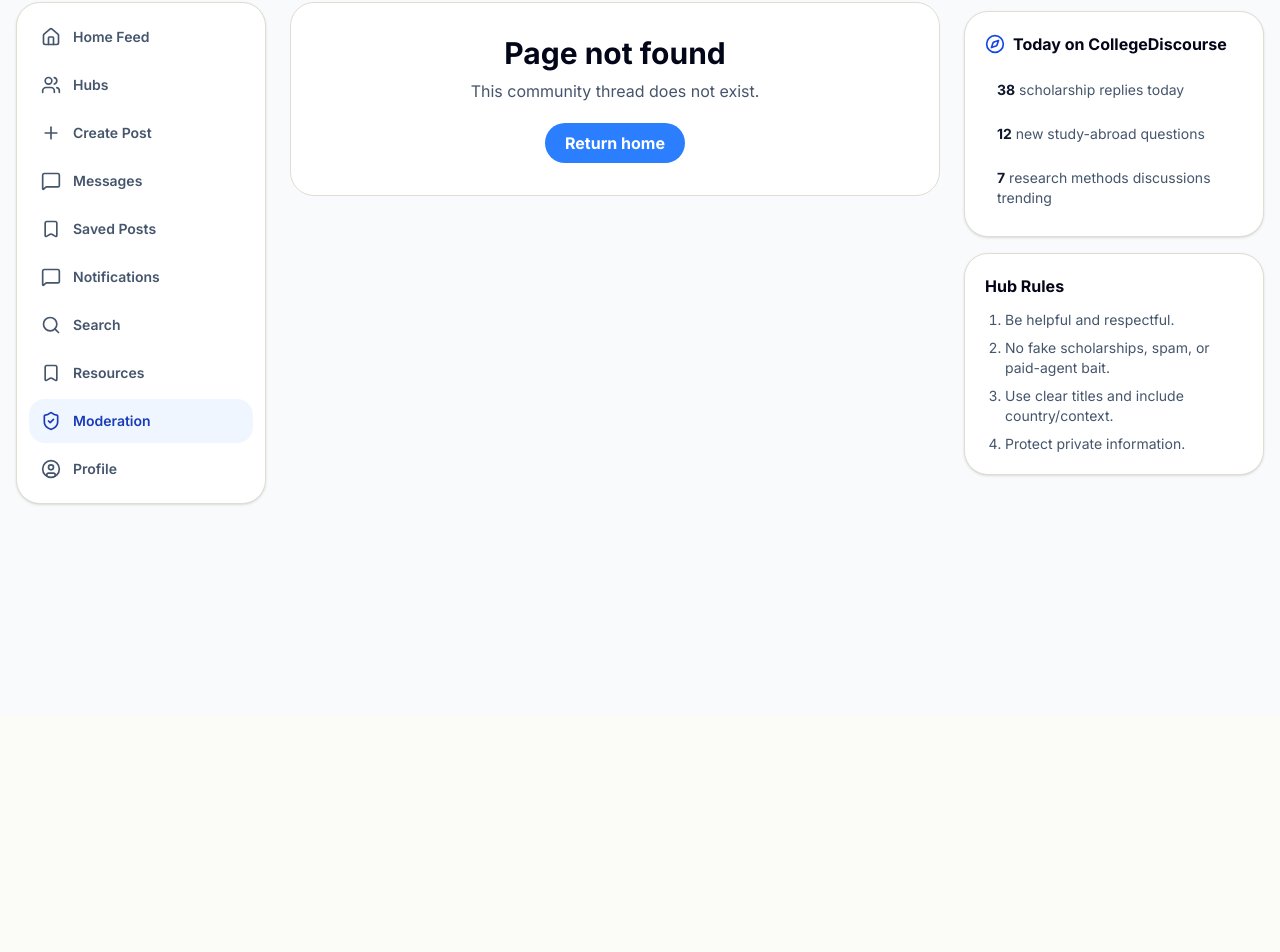
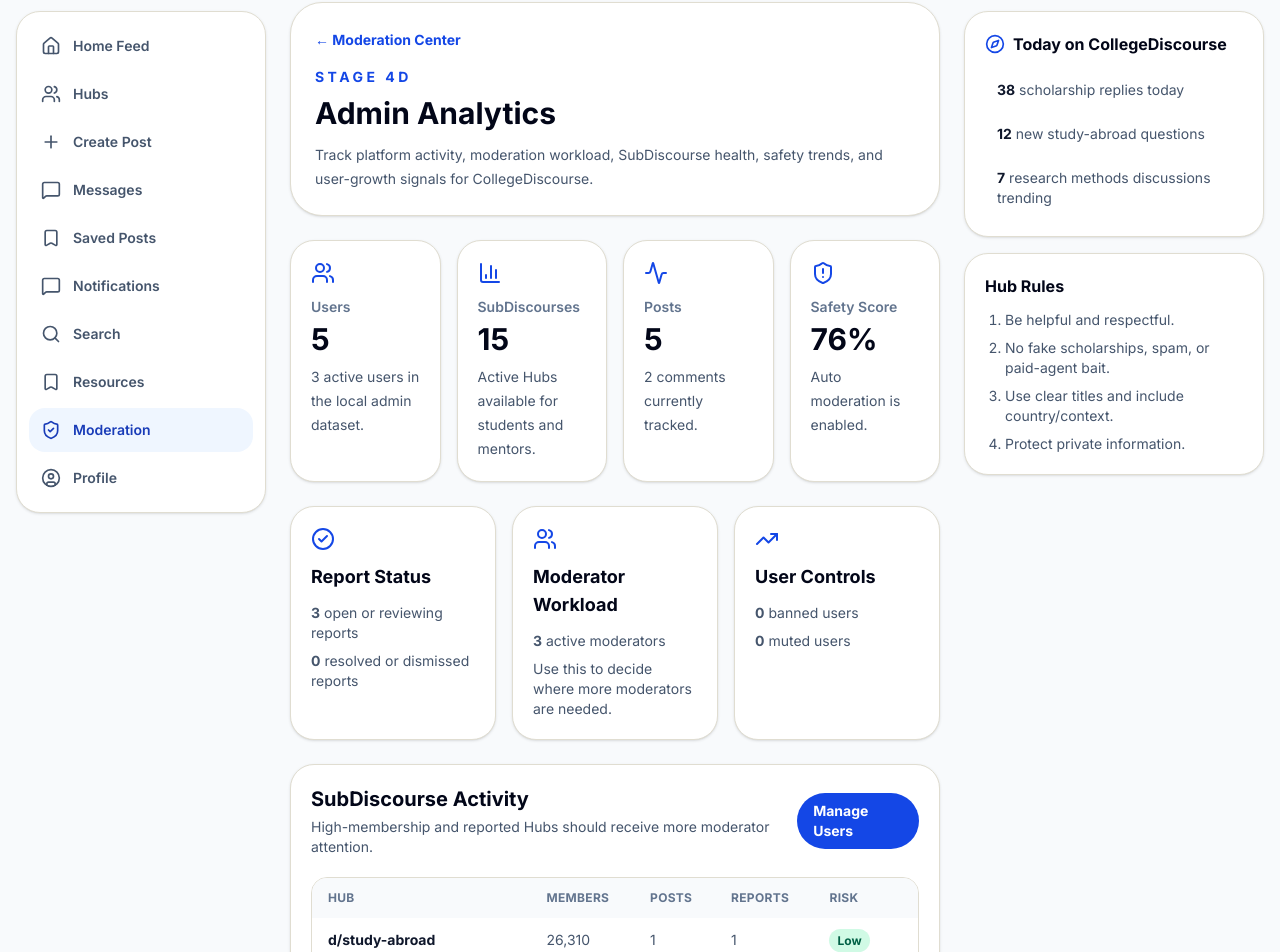
Before and after one commit to yomiannixs-jpg/Unibridge-community, a React (Vite) app in the folder artifacts/unibridge/: page /moderation/analytics in a window 1280 px wide. Shown: the part 85-1037 px from the top of the page. Before the commit the page ends 800 px from the top, so only its background shows below. Built offline with nearby package versions, Linux system fonts and the light colour scheme; no server answers.

Commit message:
Stage 4D admin analytics

```diff
--- a/artifacts/unibridge/src/App.tsx
+++ b/artifacts/unibridge/src/App.tsx
@@ -15,6 +15,7 @@ import ModerationReports from "@/pages/moderation-reports";
 import ModerationModerators from "@/pages/moderation-moderators";
 import ModerationSafety from "@/pages/moderation-safety";
 import ModerationAuto from "@/pages/moderation-auto";
+import ModerationAnalytics from "@/pages/moderation-analytics";
 import NotFound from "@/pages/not-found";
 import AuthPage from "@/pages/auth";
 import Profile from "@/pages/profile";
@@ -43,6 +44,7 @@ function App() {
           <Route path="/moderation/moderators" component={ModerationModerators} />
           <Route path="/moderation/safety" component={ModerationSafety} />
           <Route path="/moderation/auto" component={ModerationAuto} />
+          <Route path="/moderation/analytics" component={ModerationAnalytics} />
           <Route path="/auth" component={AuthPage} />
           <Route path="/login" component={AuthPage} />
           <Route path="/profile" component={Profile} />
--- /dev/null
+++ b/artifacts/unibridge/src/lib/admin-analytics.ts
@@ -0,0 +1,79 @@
+import { loadStore } from "@/lib/community-store";
+import { loadModerationStore } from "@/lib/moderation-store";
+import { loadModerationUsers } from "@/lib/moderation-users";
+import { loadAutoModerationSettings } from "@/lib/auto-moderation";
+
+export type HubAnalyticsRow = {
+  slug: string;
+  name: string;
+  members: number;
+  posts: number;
+  reports: number;
+  risk: "Low" | "Medium" | "High";
+};
+
+export type AdminAnalytics = {
+  totalUsers: number;
+  activeUsers: number;
+  totalHubs: number;
+  totalPosts: number;
+  totalComments: number;
+  openReports: number;
+  resolvedReports: number;
+  activeModerators: number;
+  bannedUsers: number;
+  mutedUsers: number;
+  safetyScore: number;
+  autoModerationEnabled: boolean;
+  hubRows: HubAnalyticsRow[];
+};
+
+export function loadAdminAnalytics(): AdminAnalytics {
+  const store = loadStore();
+  const moderation = loadModerationStore();
+  const users = loadModerationUsers();
+  const auto = loadAutoModerationSettings();
+
+  const communities = store.communities ?? [];
+  const posts = store.posts ?? [];
+  const comments = store.comments ?? [];
+  const reports = moderation.reports ?? [];
+  const moderators = moderation.moderators ?? [];
+
+  const openReports = reports.filter((r) => r.status === "open" || r.status === "reviewing").length;
+  const resolvedReports = reports.filter((r) => r.status === "resolved" || r.status === "dismissed").length;
+  const bannedUsers = users.filter((u) => u.status === "Banned").length;
+  const mutedUsers = users.filter((u) => u.status === "Muted").length;
+
+  const hubRows: HubAnalyticsRow[] = communities.map((hub) => {
+    const hubPosts = posts.filter((post) => post.communitySlug === hub.slug).length;
+    const hubReports = reports.filter((report) => report.hubSlug === hub.slug).length;
+    const risk = hubReports >= 5 ? "High" : hubReports >= 2 ? "Medium" : "Low";
+    return {
+      slug: hub.slug,
+      name: hub.name,
+      members: hub.members,
+      posts: hubPosts || 0,
+      reports: hubReports,
+      risk,
+    };
+  });
+
+  const safetyScore = Math.max(45, 100 - openReports * 8 - bannedUsers * 5 - mutedUsers * 3);
+
+  return {
+    totalUsers: Math.max(users.length, 5),
+    activeUsers: users.filter((u) => u.status === "Active").length || 4,
+    totalHubs: communities.length,
+    totalPosts: posts.length,
+    totalComments: comments.length,
+    openReports,
+    resolvedReports,
+    activeModerators: moderators.filter((m) => m.active).length,
+    bannedUsers,
+    mutedUsers,
+    safetyScore,
+    autoModerationEnabled: auto.enabled,
+    hubRows,
+  };
+}
--- /dev/null
+++ b/artifacts/unibridge/src/pages/moderation-analytics.tsx
@@ -0,0 +1,104 @@
+import { useMemo } from "react";
+import { Link } from "wouter";
+import { Activity, BarChart3, CheckCircle2, ShieldAlert, TrendingUp, Users } from "lucide-react";
+import { loadAdminAnalytics, type HubAnalyticsRow } from "@/lib/admin-analytics";
+
+function StatCard({ title, value, note, icon: Icon }: { title: string; value: string | number; note: string; icon: any }) {
+  return (
+    <div className="rounded-3xl border bg-white p-5 shadow-sm">
+      <Icon className="mb-3 h-6 w-6 text-blue-700" />
+      <p className="text-sm font-semibold text-slate-500">{title}</p>
+      <h2 className="mt-1 text-3xl font-black text-slate-950">{value}</h2>
+      <p className="mt-2 text-sm leading-6 text-slate-600">{note}</p>
+    </div>
+  );
+}
+
+function riskClass(risk: HubAnalyticsRow["risk"]) {
+  if (risk === "High") return "bg-red-100 text-red-800";
+  if (risk === "Medium") return "bg-amber-100 text-amber-800";
+  return "bg-emerald-100 text-emerald-800";
+}
+
+export default function ModerationAnalytics() {
+  const analytics = useMemo(() => loadAdminAnalytics(), []);
+  const topHubs = [...analytics.hubRows].sort((a, b) => b.members - a.members).slice(0, 8);
+
+  return (
+    <div className="space-y-6">
+      <section className="rounded-[2rem] border bg-white p-6 shadow-sm">
+        <Link href="/moderation" className="text-sm font-bold text-blue-700">← Moderation Center</Link>
+        <p className="mt-4 text-sm font-bold uppercase tracking-[0.25em] text-blue-700">Stage 4D</p>
+        <h1 className="mt-2 text-3xl font-black">Admin Analytics</h1>
+        <p className="mt-3 max-w-2xl text-sm leading-6 text-slate-600">
+          Track platform activity, moderation workload, SubDiscourse health, safety trends, and user-growth signals for CollegeDiscourse.
+        </p>
+      </section>
+
+      <section className="grid gap-4 md:grid-cols-2 xl:grid-cols-4">
+        <StatCard title="Users" value={analytics.totalUsers} note={`${analytics.activeUsers} active users in the local admin dataset.`} icon={Users} />
+        <StatCard title="SubDiscourses" value={analytics.totalHubs} note="Active Hubs available for students and mentors." icon={BarChart3} />
+        <StatCard title="Posts" value={analytics.totalPosts} note={`${analytics.totalComments} comments currently tracked.`} icon={Activity} />
+        <StatCard title="Safety Score" value={`${analytics.safetyScore}%`} note={analytics.autoModerationEnabled ? "Auto moderation is enabled." : "Auto moderation is disabled."} icon={ShieldAlert} />
+      </section>
+
+      <section className="grid gap-4 md:grid-cols-3">
+        <div className="rounded-3xl border bg-white p-5 shadow-sm">
+          <CheckCircle2 className="mb-3 h-6 w-6 text-blue-700" />
+          <h2 className="text-lg font-black">Report Status</h2>
+          <p className="mt-3 text-sm text-slate-600"><b>{analytics.openReports}</b> open or reviewing reports</p>
+          <p className="mt-2 text-sm text-slate-600"><b>{analytics.resolvedReports}</b> resolved or dismissed reports</p>
+        </div>
+        <div className="rounded-3xl border bg-white p-5 shadow-sm">
+          <Users className="mb-3 h-6 w-6 text-blue-700" />
+          <h2 className="text-lg font-black">Moderator Workload</h2>
+          <p className="mt-3 text-sm text-slate-600"><b>{analytics.activeModerators}</b> active moderators</p>
+          <p className="mt-2 text-sm text-slate-600">Use this to decide where more moderators are needed.</p>
+        </div>
+        <div className="rounded-3xl border bg-white p-5 shadow-sm">
+          <TrendingUp className="mb-3 h-6 w-6 text-blue-700" />
+          <h2 className="text-lg font-black">User Controls</h2>
+          <p className="mt-3 text-sm text-slate-600"><b>{analytics.bannedUsers}</b> banned users</p>
+          <p className="mt-2 text-sm text-slate-600"><b>{analytics.mutedUsers}</b> muted users</p>
+        </div>
+      </section>
+
+      <section className="rounded-3xl border bg-white p-5 shadow-sm">
+        <div className="flex flex-col gap-2 md:flex-row md:items-center md:justify-between">
+          <div>
+            <h2 className="text-xl font-black">SubDiscourse Activity</h2>
+            <p className="mt-1 text-sm text-slate-600">High-membership and reported Hubs should receive more moderator attention.</p>
+          </div>
+          <Link href="/moderation/users" className="rounded-full bg-blue-700 px-4 py-2 text-sm font-bold text-white hover:bg-blue-800">
+            Manage Users
+          </Link>
+        </div>
+
+        <div className="mt-5 overflow-hidden rounded-2xl border">
+          <table className="w-full text-left text-sm">
+            <thead className="bg-slate-50 text-xs uppercase tracking-wide text-slate-500">
+              <tr>
+                <th className="px-4 py-3">Hub</th>
+                <th className="px-4 py-3">Members</th>
+                <th className="px-4 py-3">Posts</th>
+                <th className="px-4 py-3">Reports</th>
+                <th className="px-4 py-3">Risk</th>
+              </tr>
+            </thead>
+            <tbody className="divide-y">
+              {topHubs.map((hub) => (
+                <tr key={hub.slug}>
+                  <td className="px-4 py-3 font-bold text-slate-900"><Link href={`/d/${hub.slug}`} className="hover:text-blue-700">d/{hub.slug}</Link></td>
+                  <td className="px-4 py-3 text-slate-600">{hub.members.toLocaleString()}</td>
+                  <td className="px-4 py-3 text-slate-600">{hub.posts}</td>
+                  <td className="px-4 py-3 text-slate-600">{hub.reports}</td>
+                  <td className="px-4 py-3"><span className={`rounded-full px-2 py-1 text-xs font-bold ${riskClass(hub.risk)}`}>{hub.risk}</span></td>
+                </tr>
+              ))}
+            </tbody>
+          </table>
+        </div>
+      </section>
+    </div>
+  );
+}
```
Also changed, not shown: 1 other file (tests, documents, lock files or other folders).
